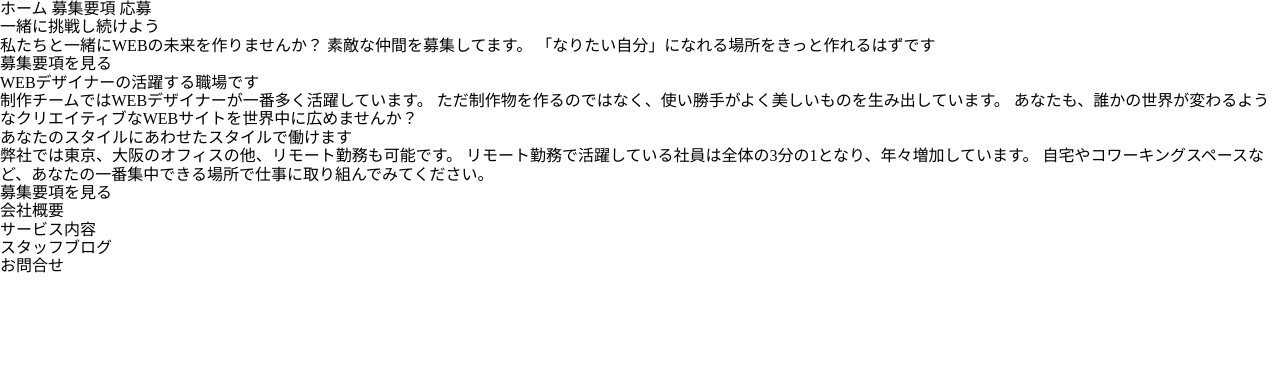
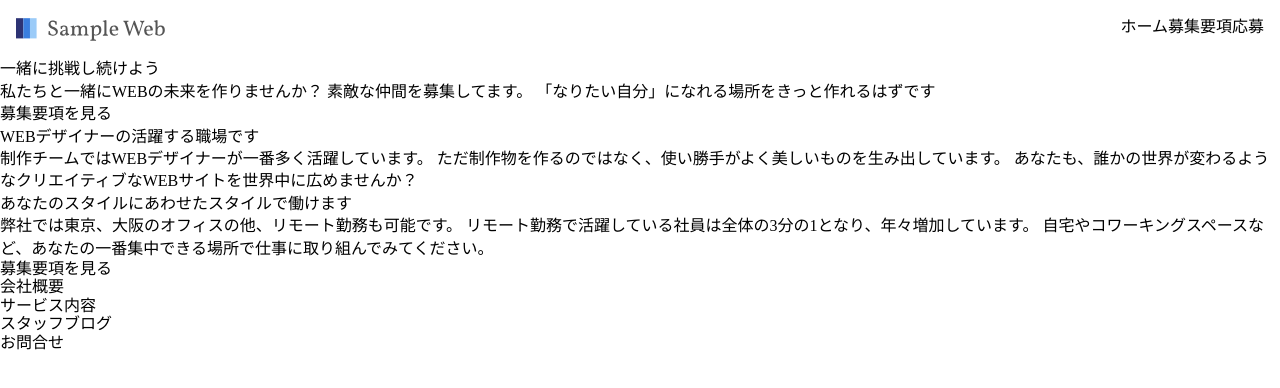
Before and after one commit to Kazatosuzuki/demo_corpolate, a plain HTML site: page index.html in a window 1280 px wide. Drawn offline with Linux system fonts and the light colour scheme; some packages are replaced by stand-ins of ours; files that its build step writes are made by us from their sources.

Commit message:
index.html内headerクラスの修正＆CSSの追加

```diff
--- a/CSS/style.css
+++ b/CSS/style.css
@@ -0,0 +1,31 @@
+@charset "UTF-8";
+
+/*共通項目開始*/
+html{
+    font-size: 100%;
+}
+body{
+    font-family: serif;
+}
+
+img{
+    max-width: 100%;
+}
+
+.container{
+    line-height: 1.4;
+}
+/*共通項目終了*/
+.header{
+    display: flex;
+    justify-content: space-between;
+    margin: 16px;
+}
+
+.logo{
+    width: 150px;
+}
+
+.main_nav{
+    display: flex;
+}
--- a/index.html
+++ b/index.html
@@ -2,22 +2,27 @@
 <html lang="ja">
 <head>
     <meta charset="UTF-8">
+    <title>Sample Web</title>
+    <meta name="description" content="デザイナー特化の株式会社">
     <meta name="viewport" content="width=device-width, initial-scale=1.0">
-    <title>Sample Web</title>
      <!-- CSS -->
      <link rel="stylesheet" href="https://unpkg.com/destyle.css@1.0.5/destyle.css">
-     <link href="style.css" rel="stylesheet">
+     <link href="CSS/style.css" rel="stylesheet">
      <link rel="icon" type="images/svg" href="images/favicon.svg">
 </head>
 <body>
     <div class="container">
-            <div class="nav">
+            <header class="header">
+                <a href="index.html"><img class="logo" src="images/logo.svg" alt="company_logo">
+                </a>
                 <nav>
-                    <a href="index.html">ホーム</a>
-                    <a href="job.html">募集要項</a>
-                    <a href="form.html">応募</a>
+                    <ul class="main_nav">
+                        <li><a href="index.html">ホーム</a></li>
+                        <li><a href="job.html">募集要項</a></li>
+                        <li><a href="form.html">応募</a></li>
+                    </ul>
                 </nav>
-            </div>
+            </header>
             <main>
                 <div class="job_recruitment">
                     <h1 class="challenge">一緒に挑戦し続けよう</h1>
@@ -26,7 +31,7 @@
                         素敵な仲間を募集してます。
                         「なりたい自分」になれる場所をきっと作れるはずです
                     </p>
-                    <p class="recruitment">募集要項を見る</p>
+                    <a href="job.html">募集要項を見る</a>
                 </div>
                 <div class="job_info">
                     <h2 class="job_info_title">WEBデザイナーの活躍する職場です</h2>
@@ -47,7 +52,7 @@
             </main>
     </div>
     <footer>
-        <p class="footer_recruitment">募集要項を見る</p>
+        <a class="footer_recruitment" href="job.html">募集要項を見る</a>
         <ul>
             <li><a href="index.html">会社概要</a></li>
             <li><a href="index.html">サービス内容</a></li>
```
Also changed, not shown: 1 other file.
